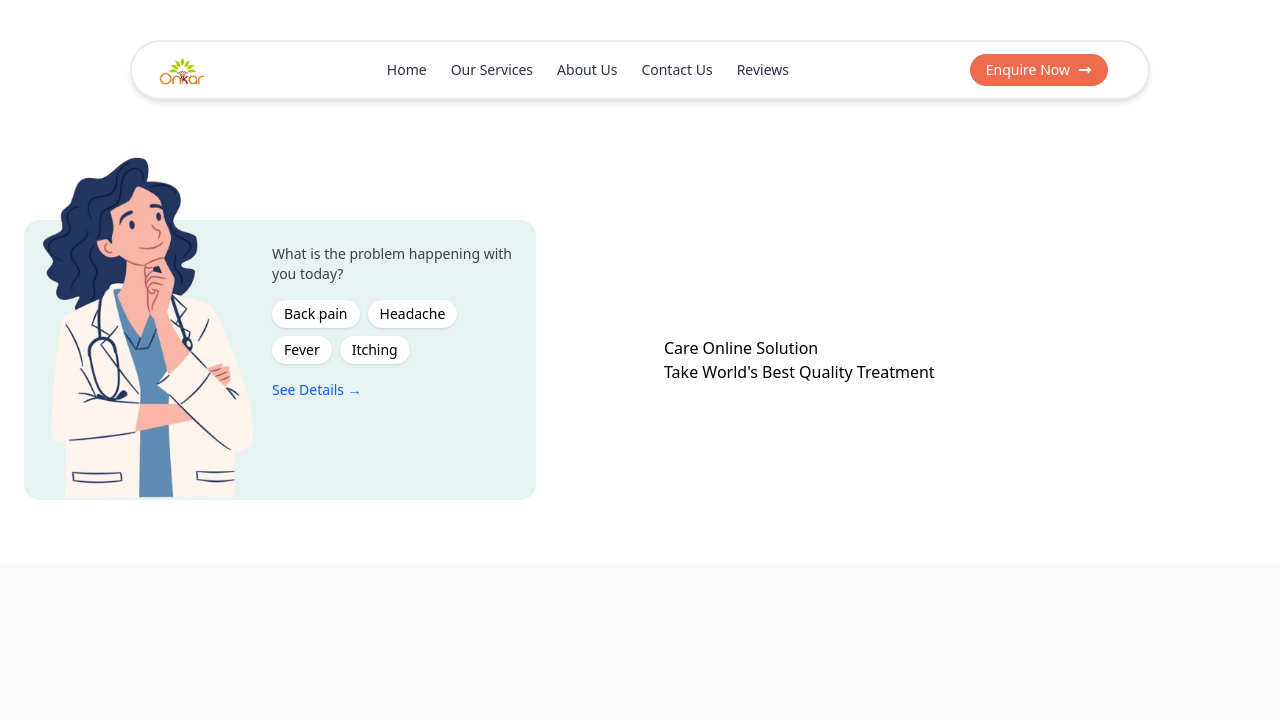
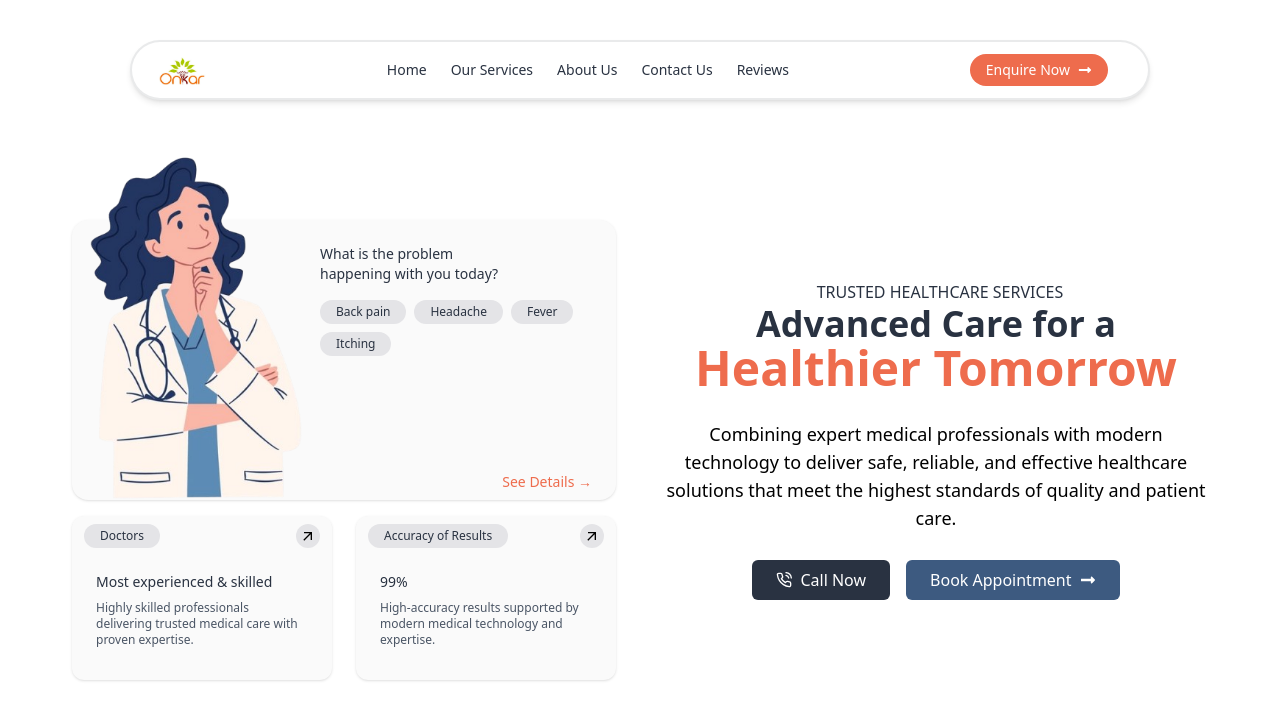
Before and after one commit to AnkitaMaurya-2908/omkar-hospital, a Next.js app in the folder frontend/: page / in a window 1280 px wide. Shown: the top 720 px of the page. Built offline with nearby package versions, Linux system fonts and the light colour scheme.

Commit message:
Worked on hero section responsiveness

```diff
--- a/frontend/src/app/page.js
+++ b/frontend/src/app/page.js
@@ -1,3 +1,4 @@
+import DoctorCard from "@/components/DoctorCard";
 import Hero from "@/components/Hero";
 import Navabar from "@/components/Navbar";
 
@@ -7,6 +8,7 @@ export default function Home() {
         <div className=" h-400 bg-zinc-50">
       <Navabar/>
       <Hero/>
+
     </div>
   );
 }
--- /dev/null
+++ b/frontend/src/components/Card.jsx
@@ -0,0 +1,33 @@
+import { MdOutlineArrowOutward } from "react-icons/md";
+
+export default function Card({
+  badgeText,
+  title,
+  description,
+}) {
+  return (
+    <div className="relative ">
+
+      {/* Left badge */}
+      <button className="absolute -top-4 -left-3 bg-zinc-200 text-[#293241] text-xs font-light px-4 py-1 rounded-full">
+        {badgeText}
+      </button>
+
+      {/* Right arrow */}
+      <button
+        className="absolute -top-4 -right-3 bg-zinc-200 p-1 rounded-full"
+      >
+        <MdOutlineArrowOutward />
+      </button>
+
+      {/* Content */}
+      <h2 className="pt-8 text-sm font-medium text-[#293241]">
+        {title}
+      </h2>
+
+      <p className="text-xs py-2 text-gray-600">
+        {description}
+      </p>
+    </div>
+  );
+}
--- a/frontend/src/components/DoctorCard.jsx
+++ b/frontend/src/components/DoctorCard.jsx
@@ -2,7 +2,7 @@ import Image from "next/image";
 
 const DoctorCard = () => {
   return (
-    <div className="relative bg-[#e6f4f1] rounded-2xl p-6 pl-40 sm:pl-48 md:pl-56 overflow-visible max-w-lg h-70">
+    <div className="relative bg-zinc-50 shadow-sm rounded-2xl p-3 md:p-6 pl-40 sm:pl-48 md:pl-56 overflow-visible h-53 sm:h-60 md:h-70 lg:h-70">
 
       {/* Doctor Image (Breaking Out on LEFT) */}
       <div className="absolute -top-19 -left-15 w-75 sm:w-83 md:w-92 h-70">
@@ -17,23 +17,23 @@ const DoctorCard = () => {
       </div>
 
       {/* Right Content */}
-      <div className="pl-6">
-        <p className="text-sm font-medium text-gray-700">
-          What is the problem happening with you today?
+      <div className="pl-6 whitespace-nowrap md:whitespace-normal">
+        <p className="text-xs md:text-sm md:text-md font-sm  md:font-medium text-[#293241]">
+          What is the problem <br/>happening with you today?
         </p>
 
-        <div className="mt-4 flex flex-wrap gap-2">
+        <div className="realtive mt-4 flex flex-wrap gap-2">
           {["Back pain", "Headache", "Fever", "Itching"].map((item) => (
             <span
               key={item}
-              className="px-3 py-1 text-sm bg-white rounded-full shadow-sm cursor-pointer hover:bg-gray-100"
+              className="bg-zinc-200 text-[#293241] text-xs font-light px-4 py-1 rounded-full"
             >
               {item}
             </span>
           ))}
         </div>
 
-        <button className="mt-4 text-sm font-medium text-blue-600 flex items-center gap-1">
+        <button className="absolute bottom-2 right-6 text-sm font-medium text-[#ee6c4d] flex items-center gap-1">
           See Details →
         </button>
       </div>
--- a/frontend/src/components/Hero.jsx
+++ b/frontend/src/components/Hero.jsx
@@ -1,25 +1,62 @@
-import Image from "next/image";
-import { FaArrowRight } from "react-icons/fa";
+import { FiPhoneCall } from "react-icons/fi";
+import { FaLongArrowAltRight } from "react-icons/fa";
 import DoctorCard from "./DoctorCard";
+import Card from "./Card";
 
 const Hero = () => {
   return (
-    <section className="w-full bg-white mt-45 pt-10 pb-16">
-      <div className="max-w-7xl mx-auto px-6">
-        <div className="grid grid-cols-1 lg:grid-cols-2 gap-12 items-center">
+    <section className="w-full bg-white mt-35 md:mt-45 pt-10 pb-16">
+      <div className="max-w-7xl mx-auto ">
+        <div className="grid grid-cols-1 lg:grid-cols-2 gap-12 px-4 md:px-15 lg:px-18 ">
 
           {/* LEFT CONTENT */}
           <div>
        <DoctorCard/>
+  <div className="hidden lg:grid grid-cols-1 mt-4 sm:grid-cols-2 gap-6">
+    <div className="bg-zinc-50 rounded-xl p-6 shadow-sm">
+        <Card
+  badgeText="Doctors"
+  title="Most experienced & skilled"
+  description="Highly skilled professionals delivering trusted medical care with proven expertise."
+/>
+
+    </div>
+    <div className="bg-zinc-50 rounded-xl p-6 shadow-sm">
+        <Card
+  badgeText="Accuracy of Results"
+  title="99%"
+  description="High-accuracy results supported by modern medical technology and expertise."
+/>
+    </div>
+       </div>
 
 
 
           </div>
 
           {/* RIGHT IMAGE */}
-          <div className="relative">
-            <h6>Care Online Solution</h6>
-            <h2>Take World&#39;s Best Quality Treatment </h2>
+          <div className="relative lg:pt-15 text-center ">
+            <h6 className="font-light pl-2 text-[#293241]">  TRUSTED HEALTHCARE SERVICES</h6>
+            <h1 className=" font-bold text-[#293241] text-3xl md:text-4xl  ">Advanced Care for a </h1>
+            {/* <h1 className="font-bold text-4xl md:text-5xl text-[#ee6c4d]  ">Healthier Tomorrow</h1> */}
+            <h1 className="font-bold text-4xl md:text-5xl text-[#ee6c4d] whitespace-normal md:whitespace-nowrap">
+  Healthier Tomorrow
+</h1>
+
+            <p className="text-md md:text-lg py-5 md:py-7 font-light">Combining expert medical professionals with modern technology to deliver safe, reliable, and effective healthcare solutions that meet the highest standards of quality and patient care.</p>
+            <div className="flex gap-4 justify-center">
+               <button className="px-2 md:px-6 py-2 bg-[#293241]  text-white rounded-md flex items-center gap-2">
+  <FiPhoneCall />
+  Call Now
+</button>
+
+<button className="px-2 md:px-6 py-2 bg-[#3d5a80] text-white rounded-md flex items-center gap-2">
+  Book Appointment
+  <FaLongArrowAltRight />
+</button>
+
+
+            </div>
           </div>
 
         </div>
```
Also changed, not shown: frontend/public/doctor.jpg (added), 1 other file (tests, documents, lock files or other folders).
